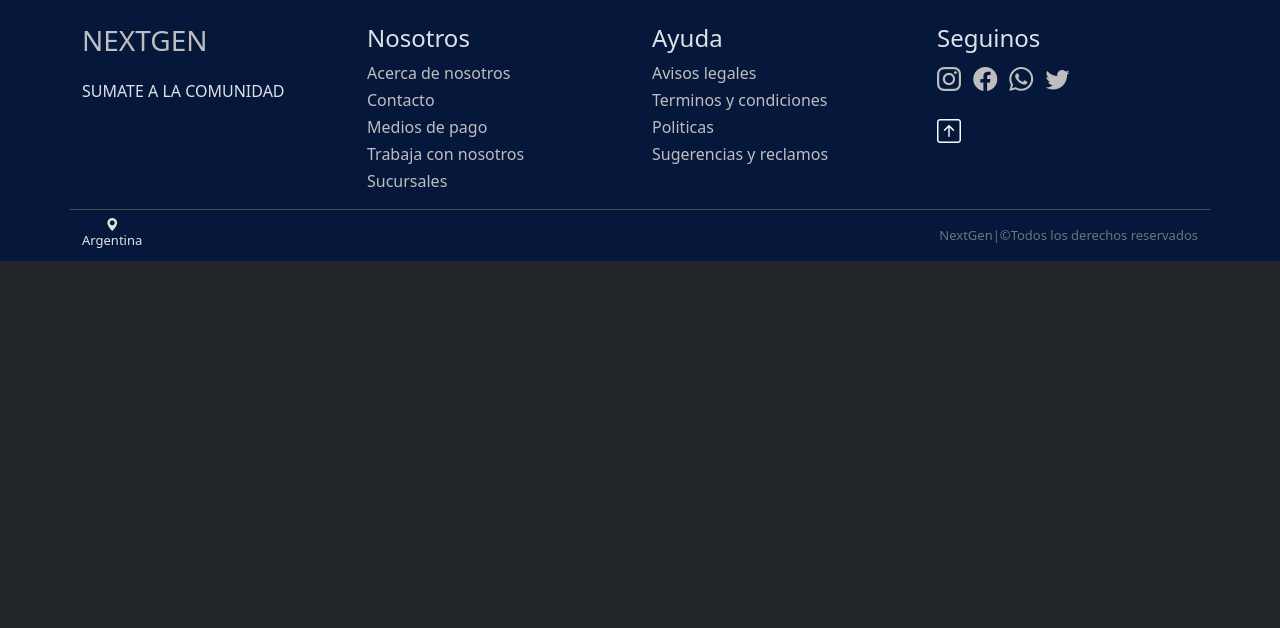
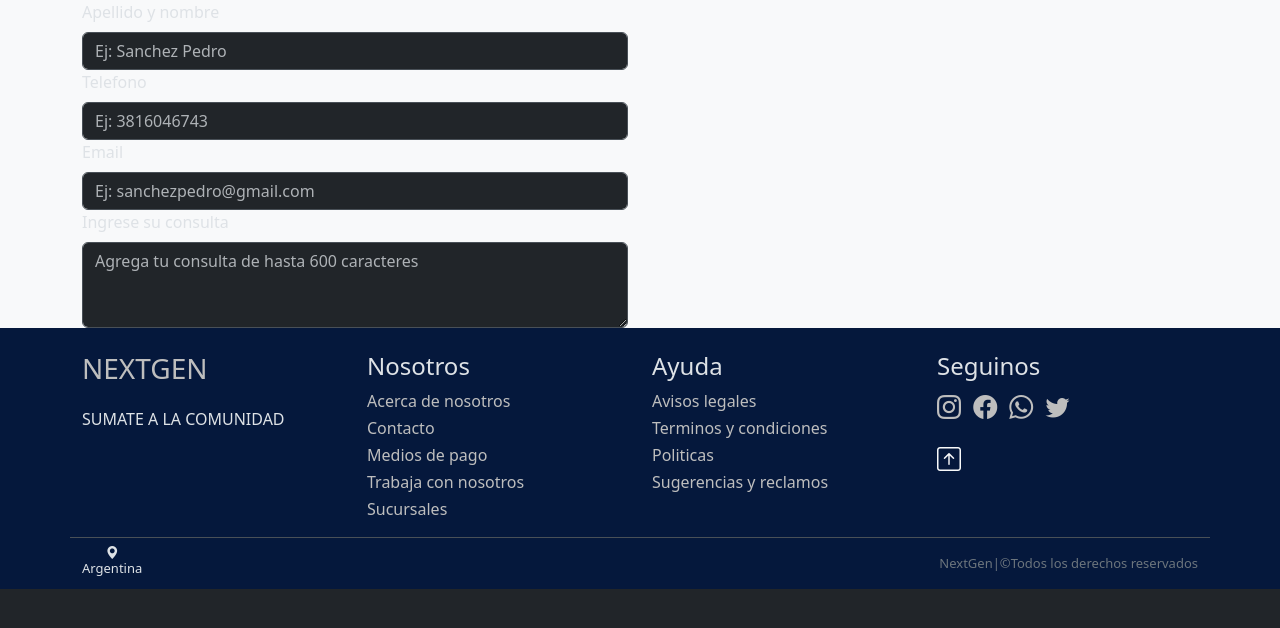
Before and after one commit to PaulaGramajo/PaulaGramajo-ProyectoModulo1-Grupo2, a plain HTML site: page pages/contacto.html in a window 1280 px wide. Drawn offline with nearby package versions, Linux system fonts and the light colour scheme; files whose address does not match are found by name.

Commit message:
agregue todos los label, input y textarea

```diff
--- a/pages/contacto.html
+++ b/pages/contacto.html
@@ -17,6 +17,36 @@
   <body>
     <header></header>
     <main class="bg-light">
+       <section class="container">
+        <div class="row">
+            <div class="col-12 col-md-6 col-lg-6">
+                <form>
+                <div>
+                    <label for="nombre" class="form-label">Apellido y nombre</label>
+                    <input type="text" class="form-control" id="nombre" placeholder="Ej: Sanchez Pedro" minlength="3" maxlength="100" required>
+                </div>
+                <div>
+                    <label for="telefono" class="form-label">Telefono</label>
+                    <input type="text" class="form-control" id="telefono" placeholder="Ej: 3816046743" minlength="4" maxlength="20" required>
+                </div>
+                <div>
+                   <label for="email" class="form-label">Email</label>
+                   <input type="email" class="form-control" id="email" placeholder="Ej: sanchezpedro@gmail.com" minlength="4" maxlength="100" required>
+               </div>
+                <div>
+                    <label for="textarea1" class="form-label">Ingrese su consulta</label>
+                    <textarea class="form-control" id="textarea1" rows="3" placeholder="Agrega tu consulta de hasta 600 caracteres" required></textarea>
+                </div>
+                </form>
+            </div>
+            <div>
+
+            </div>
+
+        </div>
+
+       </section>
+
 
     </main>
 
```
